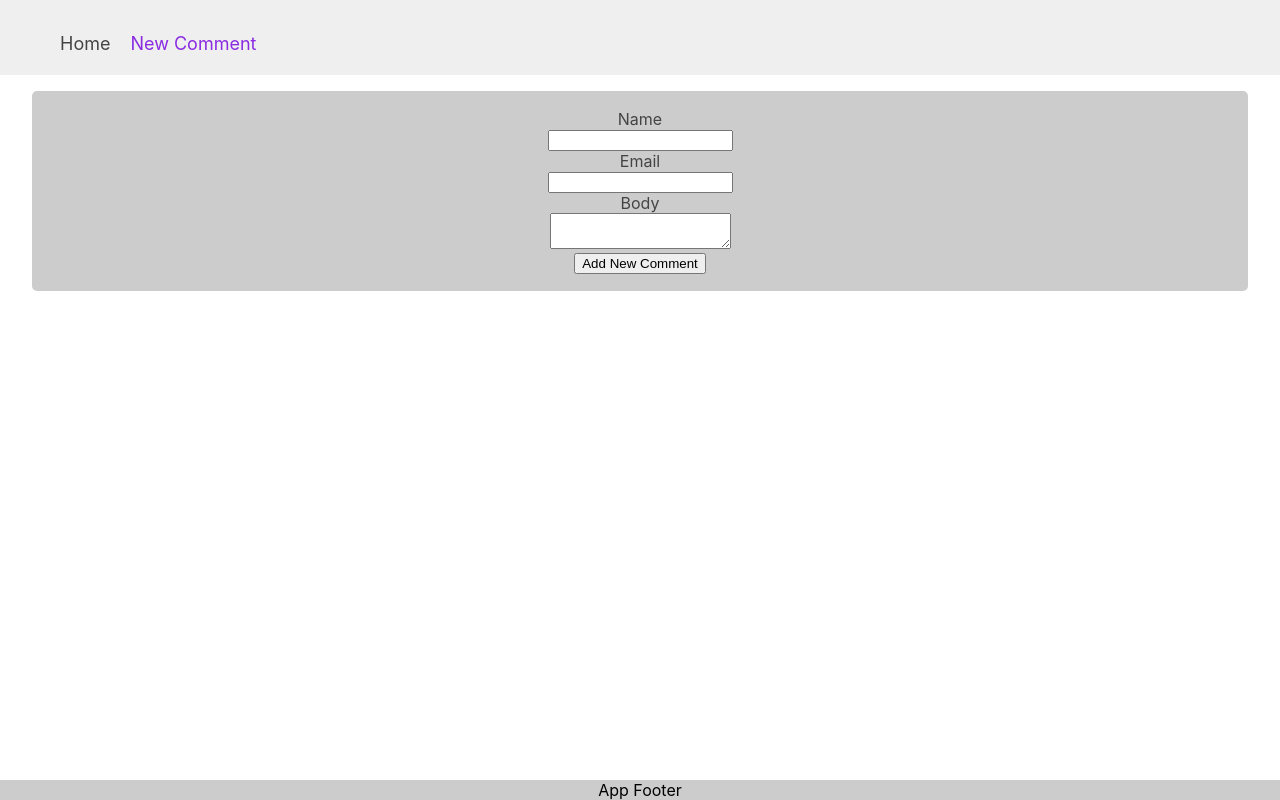
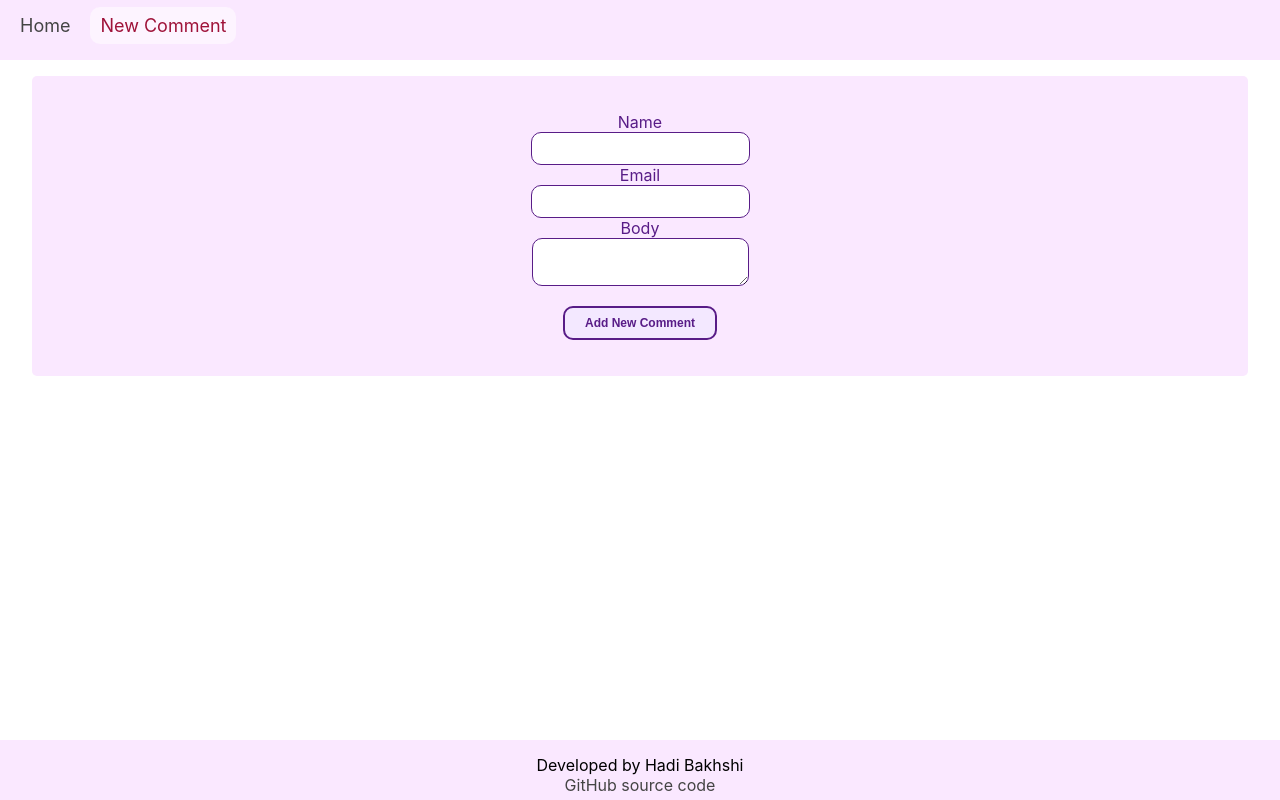
Before and after one commit to Hadi-bakhshi/http-app, a React (Create React App) app: page /new-comment in a window 1280 px wide. Built offline with nearby package versions, Linux system fonts and the light colour scheme.

Commit message:
styles changed

```diff
--- a/db.json
+++ b/db.json
@@ -22,11 +22,11 @@
       "body": "quia molestiae reprehenderit quasi aspernatur\naut expedita occaecati aliquam eveniet laudantium\nomnis quibusdam delectus saepe quia accusamus maiores nam est\ncum et ducimus et vero voluptates excepturi deleniti ratione"
     },
     {
-      "postId": 1,
-      "id": 4,
-      "name": "Hadi",
+      "name": "hadi",
       "email": "hadi@tst.com",
-      "body": "Here people don't know what is happening"
+      "content": "hello this is the next comment that I added here",
+      "postId": 10,
+      "id": 4
     }
   ]
 }
--- a/src/App.css
+++ b/src/App.css
@@ -1,3 +1,9 @@
 .App {
   text-align: center;
 }
+@media screen and (max-width: 720px) {
+  a{
+    text-decoration: none;
+    margin: 1rem 0;
+  }
+}
--- a/src/Components/Comments/Comment/Comment.js
+++ b/src/Components/Comments/Comment/Comment.js
@@ -1,11 +1,17 @@
-import './comment.css'
-const Comment = ({name,email , onClick}) => {
-    return (
-        <div className="commentContainer" onClick={onClick}>
-              <p>Name : {name}</p>
-              <p>Email : {email}</p>
-        </div>
-    )
-}
+import "./comment.css";
+const Comment = ({ name, email, onClick }) => {
+  return (
+    <div className="commentContainer" onClick={onClick}>
+      <div>
+        <span className="label">Name:</span>
+        <p>{name}</p>
+      </div>
+      <div>
+        <span className="label">Email:</span>
+        <p>{email}</p>
+      </div>
+    </div>
+  );
+};
 
-export default Comment
+export default Comment;
--- a/src/Components/Comments/Comment/comment.css
+++ b/src/Components/Comments/Comment/comment.css
@@ -1,13 +1,16 @@
-.commentContainer{
+.commentContainer {
   display: flex;
   align-items: center;
   flex-direction: column;
   justify-content: center;
-    background-color: #444;
+  background-color: #fae8ff;
   padding: 0 20px;
-    color: #fff;
+  color: #737373;
   width: 200px;
   height: 200px;
   border-radius: 5px;
-
 }
+.label {
+  font-weight: bold;
+  color: #701a75;
+}
--- a/src/Components/Comments/comments.css
+++ b/src/Components/Comments/comments.css
@@ -4,4 +4,11 @@
   align-items: center;
   justify-content: space-around;
   padding: 10px;
+
 }
+
+@media screen and (max-width: 768px) {
+  .cmSection {
+    flex-direction: column;
+  }
+}
--- a/src/Components/Footer/Foooter.js
+++ b/src/Components/Footer/Foooter.js
@@ -1,7 +1,8 @@
 const Footer = () => {
     return (
         <footer>
-            App Footer
+            <span>Developed by Hadi Bakhshi</span>
+            <a href="https://github.com/Hadi-bakhshi/http-app.git" target="_blank" rel="noreferrer">GitHub source code</a>
         </footer>
      );
 }
--- a/src/Components/Navigation/navigation.module.css
+++ b/src/Components/Navigation/navigation.module.css
@@ -1,5 +1,6 @@
 .navbarContainer {
-    background-color: #efefef;
+  width: 100vw;
+    background-color: #fae8ff;
     height: 60px;
     padding-top: 15px;
 }
@@ -15,9 +16,13 @@
   margin-left: 20px;
 }
 .navbarli a:hover {
-  color: magenta;
+  color: #86198f;
 }
 
 .activeLink{
-    color: blueviolet;
+  background-color: #fdf4ff;
+  border-radius: 10px;
+  padding: 8px 10px;
+    color: #9f1239;
+    font-weight: 400;
 }
--- a/src/index.css
+++ b/src/index.css
@@ -1,22 +1,28 @@
 body {
-  margin: 0;
   font-family: -apple-system, BlinkMacSystemFont, 'Segoe UI', 'Roboto', 'Oxygen',
     'Ubuntu', 'Cantarell', 'Fira Sans', 'Droid Sans', 'Helvetica Neue',
     sans-serif;
   -webkit-font-smoothing: antialiased;
   -moz-osx-font-smoothing: grayscale;
+  height: 100vh;
 }
-
-code {
-  font-family: source-code-pro, Menlo, Monaco, Consolas, 'Courier New',
-    monospace;
+*{
+  padding: 0;
+  margin: 0;
+  box-sizing: border-box;
 }
 a {
   text-decoration: none;
   color: #444;
 }
 footer{
-  background-color: #ccc;
+  height: 60px;
+  display: flex;
+  flex-direction: column;
+  align-items: center;
+  justify-content: center;
+  padding-top: 10px;
+  background-color: #fae8ff;
   position: fixed;
   bottom: 0;
   width: 100%;
@@ -25,7 +31,7 @@ span {
   display: block;
 }
 .activeLink{
-  color: blueviolet;
+  color: #9f1239;
 }
 ul {
   list-style-type: none;
--- a/src/pages/FullComment/FullComment.js
+++ b/src/pages/FullComment/FullComment.js
@@ -21,7 +21,7 @@ const FullComment = ({ match,history }) => {
       await deleteComment(commentId);
       history.push("/");
       setComment(null);
-      toast.success("Comment deleted successfully");
+      toast.success("Comment deleted successfully" );
     } catch (error) {
       toast.error("Something went wrong");
     }
@@ -36,7 +36,7 @@ const FullComment = ({ match,history }) => {
         <p>{comment.name}</p>
         <p>{comment.email}</p>
         <p>{comment.body}</p>
-        <button onClick={deletehandler}>Delete</button>
+        <button className="removeBtn" onClick={deletehandler}>Delete</button>
       </div>
     );
   }
--- a/src/pages/FullComment/fullcomment.css
+++ b/src/pages/FullComment/fullcomment.css
@@ -2,11 +2,23 @@
     display: flex;
     align-items: center;
     flex-direction: column;
-    justify-content: center;
-    background-color: #ccc;
-    color: #444;
-
-    height: 200px;
+    justify-content: space-around;
+    background-color: #fae8ffcc;
+    color: #701a75;
+    height: 300px;
     border-radius: 5px;
     margin: 20px 20px;
+    padding: 10px;
+    text-align: center;
 }
+
+.removeBtn{
+    border: 2px solid #9f1239;
+    padding: 8px 20px;
+    border-radius: 10px;
+    color: #9f1239;
+    background-color: #ffe4e6;
+    font-size: 12px;
+    font-weight: bold;
+    cursor: pointer;
+}
--- a/src/pages/NewComment/NewComment.js
+++ b/src/pages/NewComment/NewComment.js
@@ -37,7 +37,7 @@ const NewComment = ({history}) => {
         <label>Body</label>
         <textarea type="textarea" onChange={changeHandler} name="content" />
       </div>
-      <button onClick={() => postCommentHandler(comment)}>Add New Comment</button>
+      <button className="addBtn" onClick={() => postCommentHandler(comment)}>Add New Comment</button>
     </div>
   );
 };
--- a/src/pages/NewComment/newcomment.css
+++ b/src/pages/NewComment/newcomment.css
@@ -3,12 +3,44 @@
     align-items: center;
     flex-direction: column;
     justify-content: center;
-    background-color: #ccc;
-    color: #444;
+    background-color: #fae8ff;
+    color: #581c87;
     margin: 1rem 2rem;
-    height: 200px;
+    height: 300px;
     border-radius: 5px;
+}
+.ncContainer input{
+  padding: 8px 20px;
+  border-radius: 10px;
+  outline: none;
+  border: 1px solid  #581c87;
+  color: #581c87;
+}
+.ncContainer input:focus{
+  border: 2px solid #581c87;
+}
+textarea{
+    padding: 8px 20px;
+  border-radius: 10px;
+  outline: none;
+  border: 1px solid  #581c87;
+  color: #581c87;
+}
+textarea:focus{
+    border: 2px solid #581c87;
 }
 label{
     display: block;
 }
+
+.addBtn{
+    margin-top: 1rem;
+    border: 2px solid #581c87;
+    padding: 8px 20px;
+    border-radius: 10px;
+    color: #581c87;
+    background-color: #f3e8ff;
+    font-size: 12px;
+    font-weight: bold;
+    cursor: pointer;
+}
```
Lines whose indentation alone changed are shown as unchanged.
